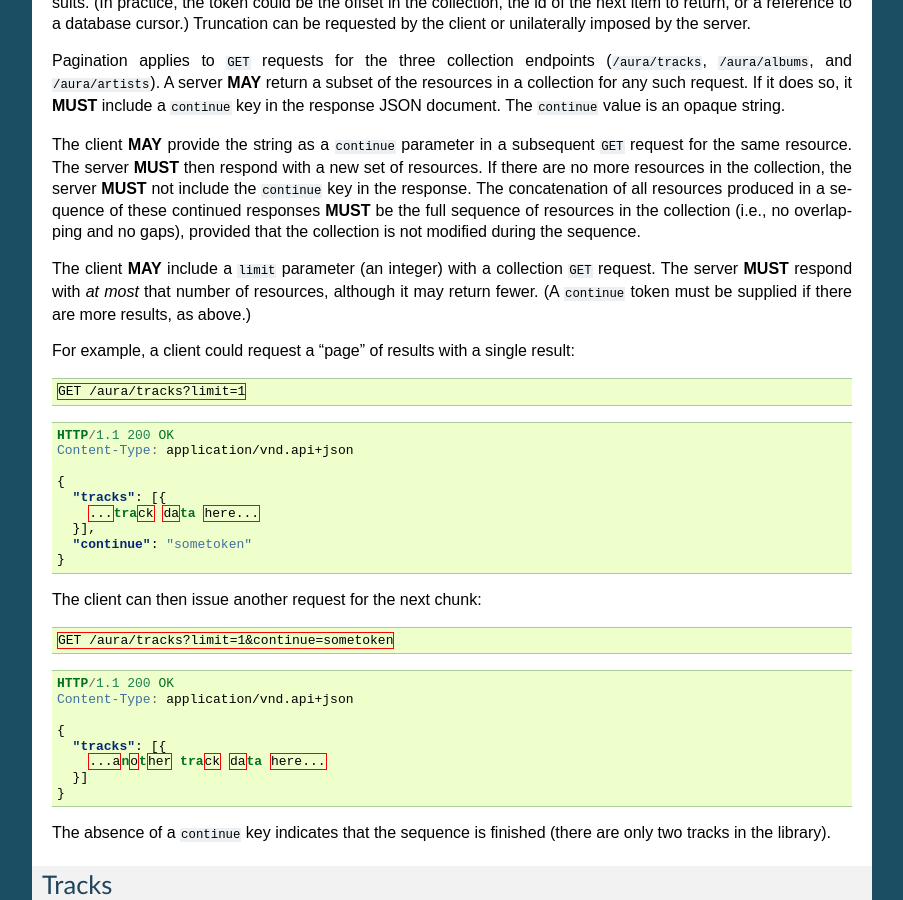
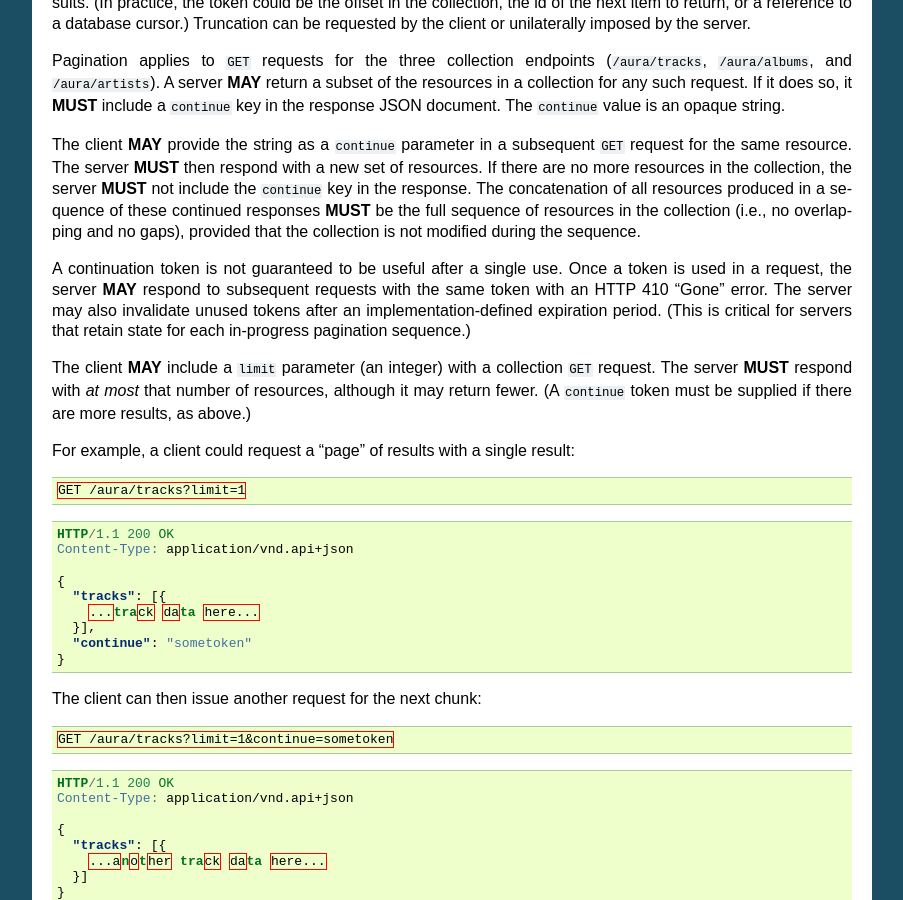
Before and after one commit to beetbox/aura, a Sphinx documentation site: the page built from docs/api.rst, in a window 1280 px wide and 900 px high, scrolled down 2627 px. Shown: the whole window, without its empty margins (198-1101 px from the left). Built offline with Sphinx 7.4.7, drawn with Linux system fonts in a browser that asks for light colours.

Commit message:
Expiring pagination continuation tokens (#2)

```diff
--- a/docs/api.rst
+++ b/docs/api.rst
@@ -199,6 +199,13 @@ response. The concatenation of all resources produced in a sequence of these
 continued responses **MUST** be the full sequence of resources in the
 collection (i.e., no overlapping and no gaps), provided that the collection is
 not modified during the sequence.
+
+A continuation token is not guaranteed to be useful after a single use. Once a
+token is used in a request, the server **MAY** respond to subsequent requests
+with the same token with an HTTP 410 "Gone" error. The server may also
+invalidate unused tokens after an implementation-defined expiration
+period. (This is critical for servers that retain state for each in-progress
+pagination sequence.)
 
 The client **MAY** include a ``limit`` parameter (an integer) with a
 collection ``GET`` request. The server **MUST** respond with *at most* that
```
